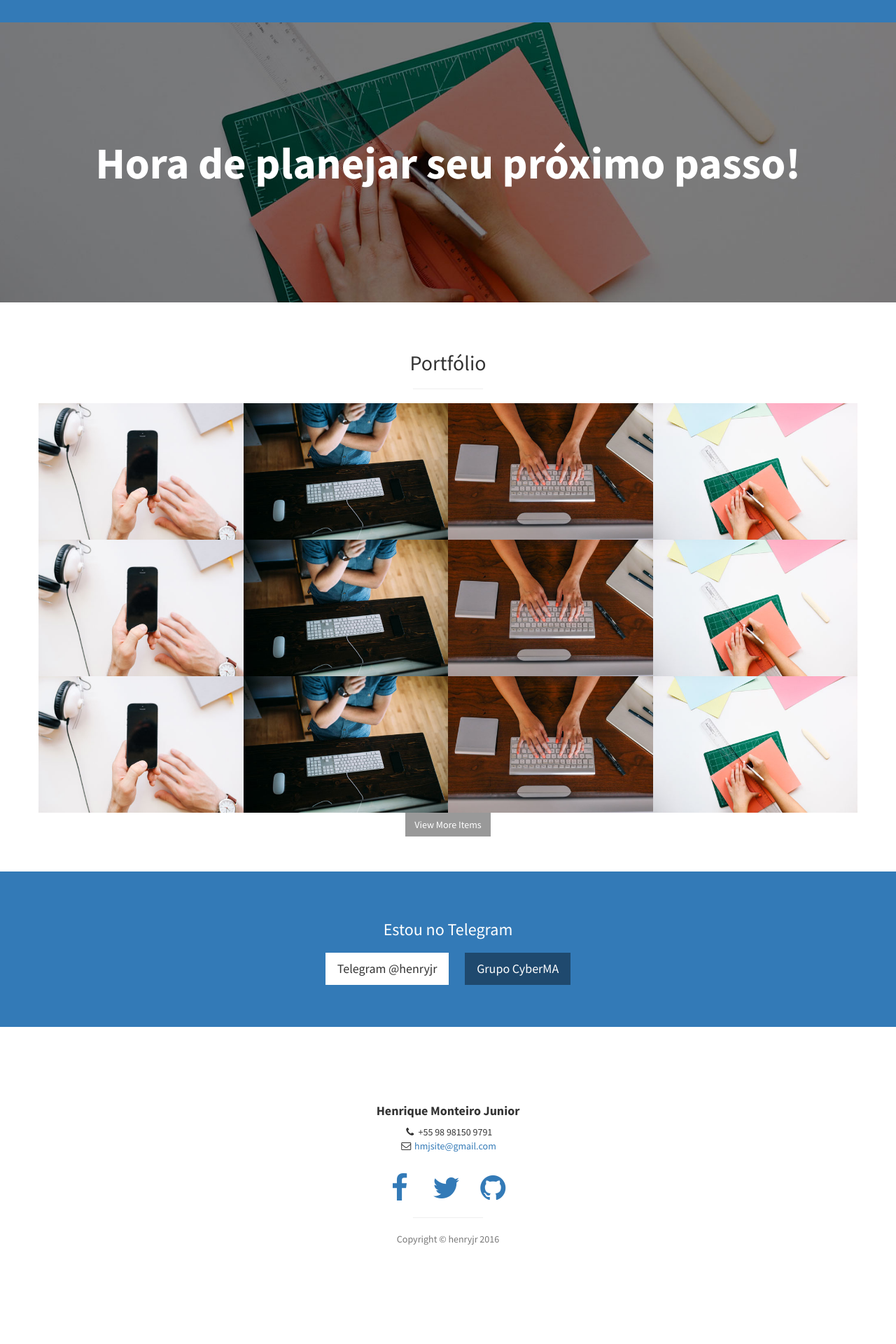
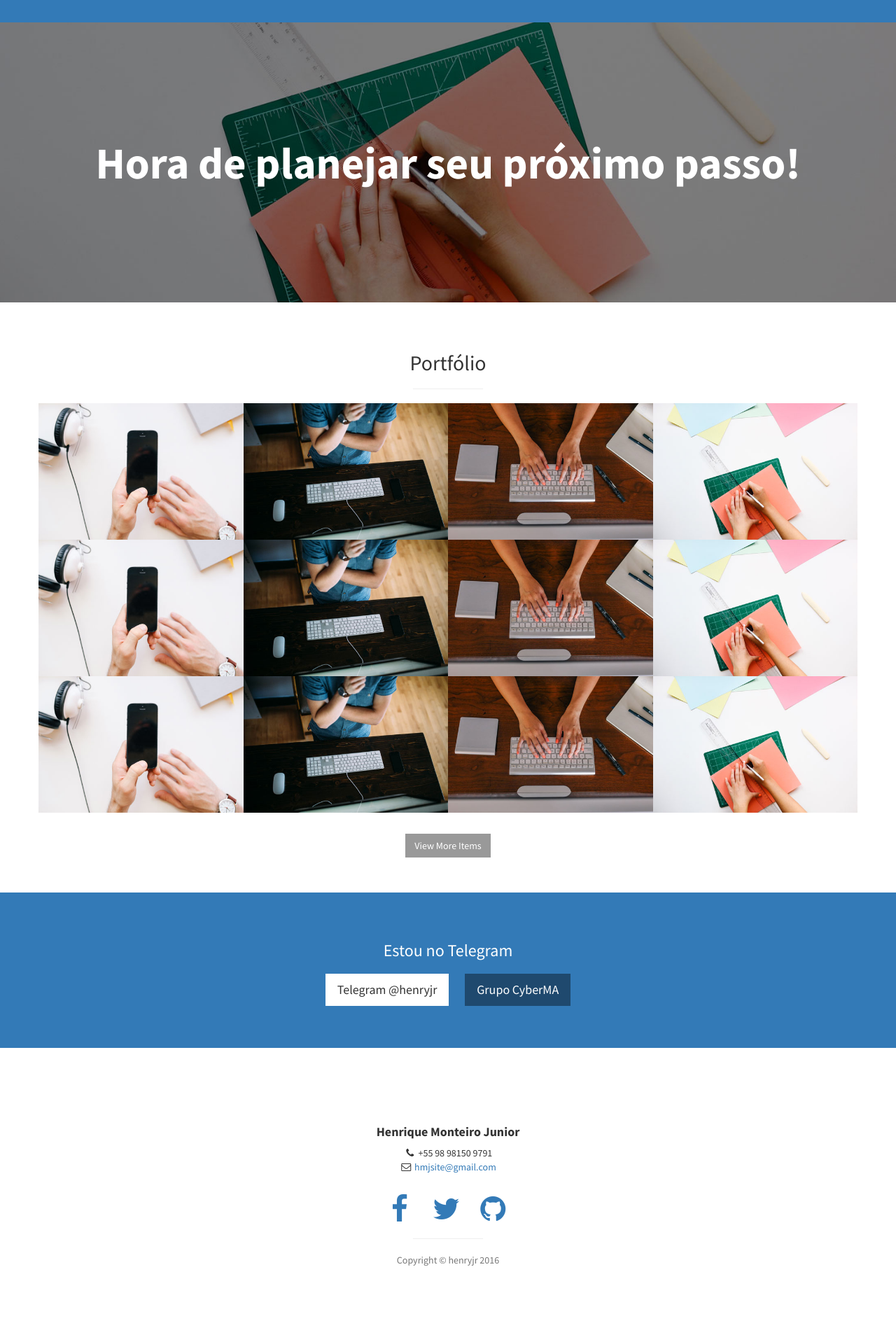
Before and after one commit to webcenter/webcenter.github.io, a Jekyll site: the page built from index.html, in a window 1280 px wide. Shown: the part 1540-3460 px from the top of the page at 70% size. Built offline with Jekyll 4.4.1, drawn with Linux system fonts in a browser that asks for light colours; before the commit the page ends 3430 px from its top, so only the background shows below that.

Commit message:
#11 portfolio

```diff
--- a/css/stylish-portfolio.css
+++ b/css/stylish-portfolio.css
@@ -202,6 +202,10 @@ hr.small {
     padding: 0px;
 }
 
+.portfolio .btn {
+    margin-top: 30px;
+}
+
 .portfolio-item {
     margin-bottom: 0px;
 }
```
